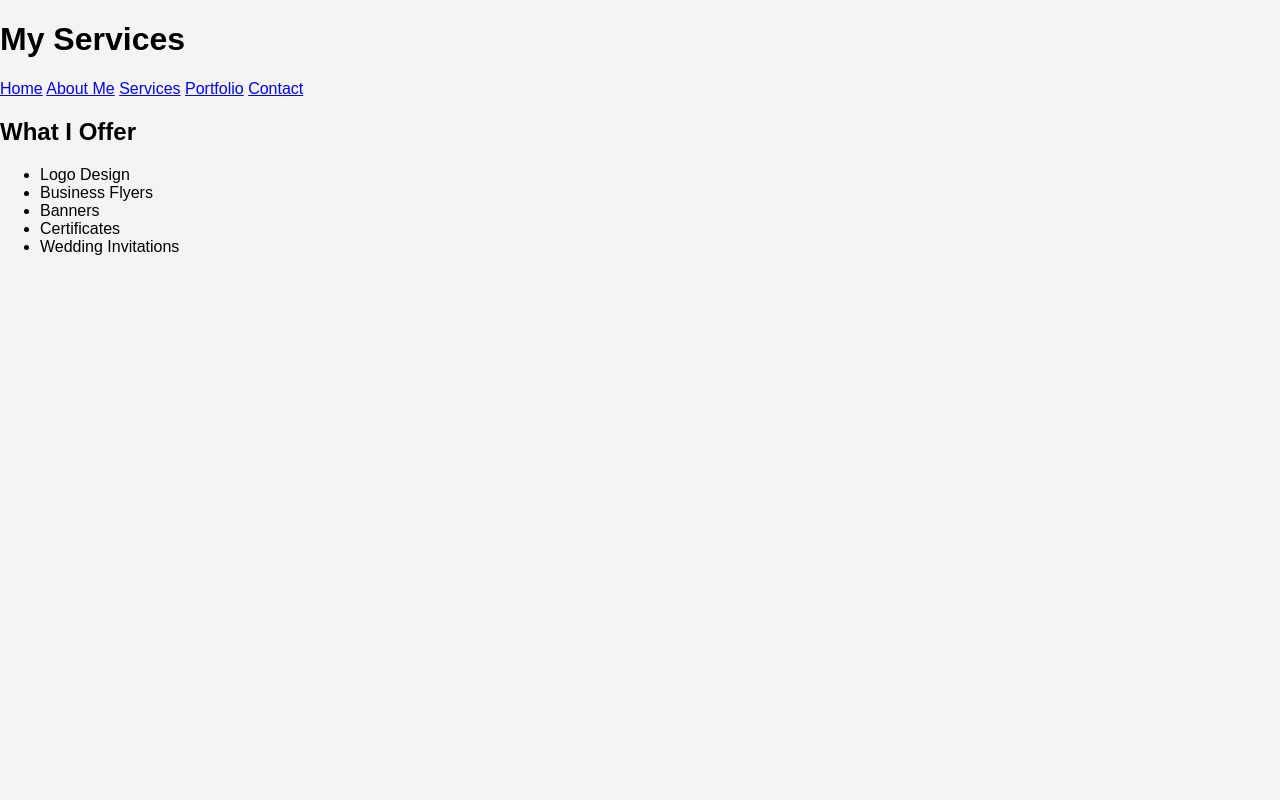
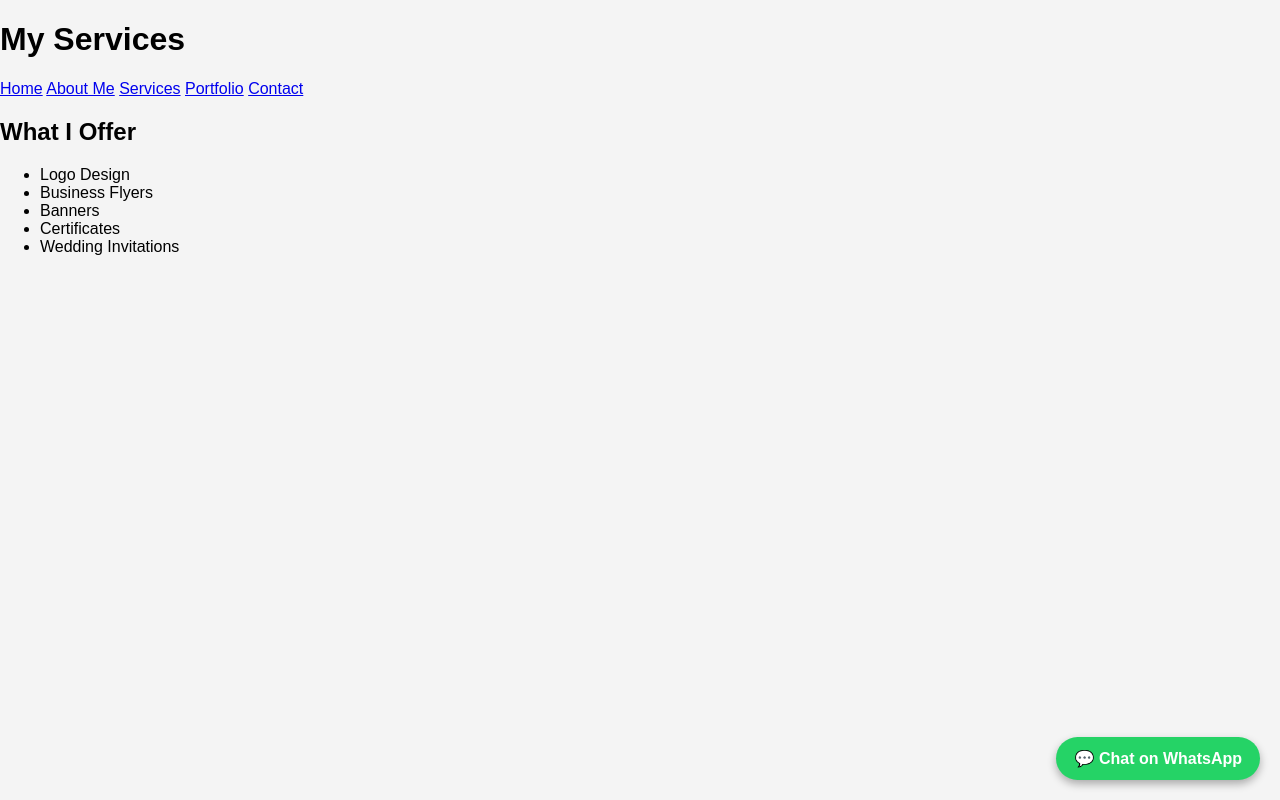
Before and after one commit to jacksonvosibi/jacksonvosibi.github.io, a plain HTML site: page services.html in a window 1280 px wide. Drawn offline with Linux system fonts and the light colour scheme.

Commit message:
Update services.html

```diff
--- a/services.html
+++ b/services.html
@@ -4,7 +4,11 @@
 <title>My Services</title>
 <link rel="stylesheet" href="style.css">
 </head>
-
+<a href="https://api.whatsapp.com/send?phone=237650229474&text=Hello%20I%20saw%20your%20website%20and%20need%20a%20design"
+   class="whatsapp-btn"
+   target="_blank">
+  💬 Chat on WhatsApp
+</a>
 <body>
 
 <header>
```
